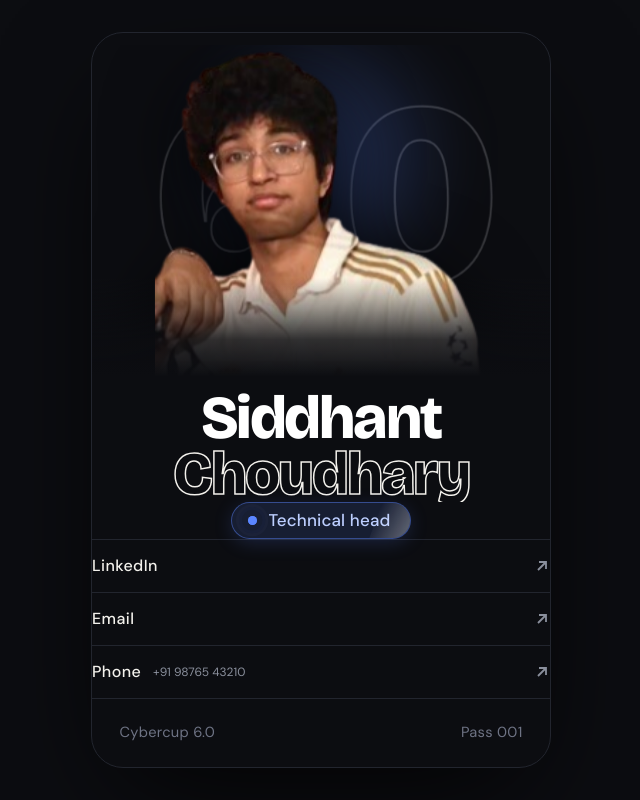
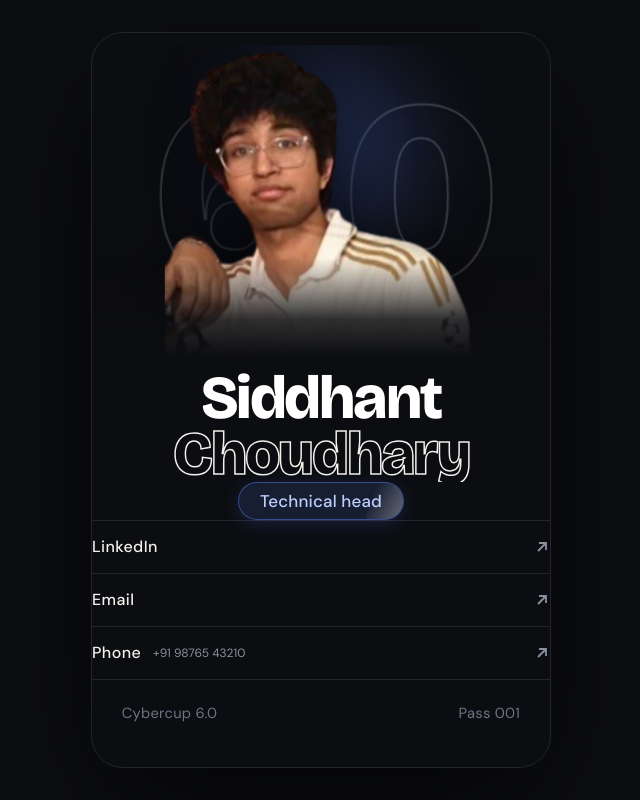
Before and after one commit to Sid4030/icard, a React (Vite) app: page / in a window 1280 px wide. Shown: the whole page, without its empty margins (319-959 px from the left). Built offline with nearby package versions, Linux system fonts and the light colour scheme.

Commit message:
fix: elevate Registration Head scale/presence, remove pulsing dot from pill, and expand bottom spacing

```diff
--- a/src/components/IdentityPass.jsx
+++ b/src/components/IdentityPass.jsx
@@ -64,8 +64,8 @@ export default function IdentityPass({ attendee }) {
   const accent = attendee.accentColor || '#5b86ff';
   const photoSrc = resolveAvatar(attendee);
 
-  // Avatar scale multiplier: boosts Manan and Chahat for commanding presence
-  const avatarScale = attendee.avatarScale || (['manan-nidar', 'manan', 'chahat'].includes(attendee.slug) ? 1.25 : 1.10);
+  // Avatar scale multiplier: boosts Manan, Chahat, and Kushagra for commanding presence
+  const avatarScale = attendee.avatarScale || (['manan-nidar', 'manan', 'chahat', 'kusagra-rai', 'kushagra-rai', 'kushagra'].includes(attendee.slug) ? 1.25 : 1.10);
 
   // Split name for high-fashion two-line typography
   const firstName = attendee.firstName || attendee.name.split(' ')[0] || attendee.name;
@@ -126,14 +126,7 @@ export default function IdentityPass({ attendee }) {
         .fromTo('.anim-link', { autoAlpha: 0, y: 16 }, { autoAlpha: 1, y: 0, stagger: 0.07, duration: 0.45 }, '-=0.25')
         .fromTo('.foot', { autoAlpha: 0, y: 8 }, { autoAlpha: 1, y: 0, duration: 0.5 }, '-=0.2');
 
-      // 2. Pulsing ring on the dot: cheap, scale and opacity only
-      gsap.fromTo(
-        '.ring',
-        { scale: 1, opacity: 0.8 },
-        { scale: 3, opacity: 0, duration: 1.6, ease: 'power2.out', repeat: -1, repeatDelay: 0.6 }
-      );
-
-      // 3. Idle subtle floating oscillation on Big 6.0
+      // 2. Idle subtle floating oscillation on Big 6.0
       gsap.to(bigRef.current, {
         yPercent: 3,
         duration: 4.5,
@@ -227,6 +220,7 @@ export default function IdentityPass({ attendee }) {
           border: metrics.isDesktop ? '1px solid var(--line)' : 'none',
           boxShadow: metrics.isDesktop ? '0 40px 120px -30px rgba(0,0,0,0.9)' : 'none',
           paddingTop: 'max(env(safe-area-inset-top, 0px), 12px)',
+          paddingBottom: metrics.isDesktop ? '8px' : '0px',
         }}
       >
         {/* ================================================================= */}
@@ -325,12 +319,9 @@ export default function IdentityPass({ attendee }) {
             )}
           </h1>
 
-          {/* Centered Role Pill with Custom Tint, Sentence Case, Dot Pulse & Shine */}
+          {/* Centered Role Pill with Custom Tint, Sentence Case & Silky Shine Swipe */}
           <div className="mt-3 sm:mt-4 mb-6 sm:mb-7 flex justify-center">
             <p className="role" style={{ '--c': accent }}>
-              <i>
-                <b className="ring" />
-              </i>
               <span>{formatRole(attendee.role)}</span>
               <span className="shine" />
             </p>
--- a/src/data/attendees.js
+++ b/src/data/attendees.js
@@ -79,8 +79,9 @@ export const HEADS_DATA = {
     linkedin: "kusagra-rai",
     github: "kusagra-rai",
     avatar: "/images-without-background/kushagra.png",
-    accentColor: "#10b981",
-    accentSecondary: "#06b6d4",
+    avatarScale: 1.25,
+    accentColor: "#05f19c",
+    accentSecondary: "#00dc82",
     venue: "Registration Dome & Operations Center",
     description: "Registration Head managing participant onboarding, check-ins, and delegate credentials."
   },
--- a/src/index.css
+++ b/src/index.css
@@ -74,8 +74,8 @@ html, body, #root {
   overflow: hidden;
   display: inline-flex;
   align-items: center;
-  gap: .65em;
-  padding: .55em 1.15em .55em .95em;
+  justify-content: center;
+  padding: .55em 1.25em;
   border-radius: 99px;
   border: 1px solid color-mix(in srgb, var(--c) 45%, transparent);
   background: color-mix(in srgb, var(--c) 14%, transparent);
@@ -83,32 +83,6 @@ html, body, #root {
   font: 500 max(13px, 3.7cqw)/1 var(--body);
   letter-spacing: .01em;             /* no wide tracking, no caps */
   box-shadow: 0 4px 20px -2px color-mix(in srgb, var(--c) 22%, transparent);
-}
-
-.role i {
-  position: relative;
-  width: .55em;
-  height: .55em;
-  border-radius: 50%;
-  background: var(--c);
-  display: inline-block;
-  flex-shrink: 0;
-}
-
-.role i::after {
-  content: "";
-  position: absolute;
-  inset: 0;
-  border-radius: 50%;
-  border: 1px solid var(--c);
-}
-
-.role i .ring {
-  position: absolute;
-  inset: 0;
-  border-radius: 50%;
-  border: 1px solid var(--c);
-  pointer-events: none;
 }
 
 .role .shine {
@@ -129,7 +103,7 @@ html, body, #root {
   display: flex;
   justify-content: space-between;
   align-items: center;
-  padding: 5cqw 6cqw calc(5cqw + env(safe-area-inset-bottom, 0px));
+  padding: clamp(16px, 5cqw, 24px) clamp(22px, 6.5cqw, 32px) calc(clamp(24px, 7.5cqw, 38px) + env(safe-area-inset-bottom, 12px));
   font-size: max(12px, 3.2cqw);
   color: #6e7384;                    /* readable, but still quieter than the links */
   letter-spacing: .02em;
@@ -139,7 +113,4 @@ html, body, #root {
   .role .shine {
     display: none;
   }
-  .role i .ring {
-    opacity: 0.5;
-  }
 }
```
Also changed, not shown: public/images-without-background/kushagra.png.
